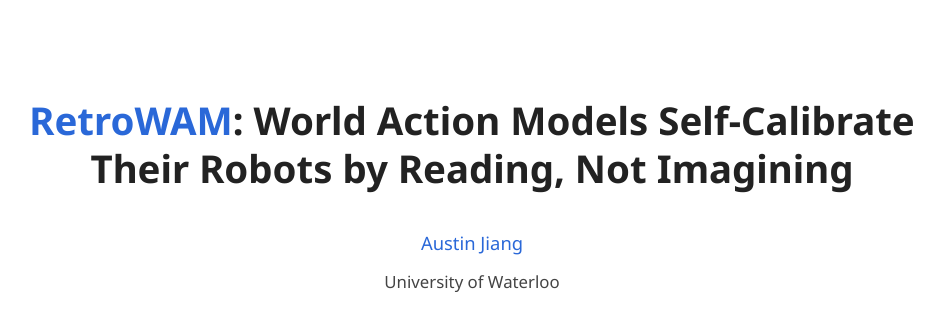
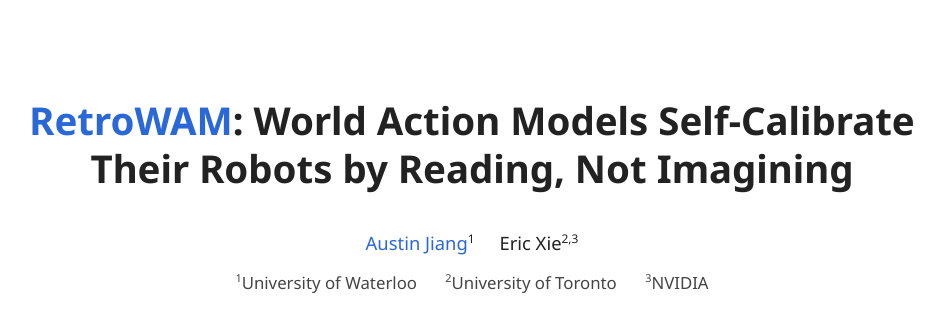
Before and after one commit to retro-wam/retro-wam.github.io, a plain HTML site: page index.html in a window 1280 px wide. Shown: the top 329 px of the page, without its empty margins (168-1112 px from the left). Drawn offline with Linux system fonts and the light colour scheme; some icons are missing.

Commit message:
Authors: add Eric Xie (University of Toronto, NVIDIA)
Header, BibTeX and the link thumbnail (og:image ?v=4).

Co-Authored-By: Claude Opus 5.5 <noreply@anthropic.com>

```diff
--- a/index.html
+++ b/index.html
@@ -9,12 +9,12 @@
   <meta property="og:title" content="RetroWAM: World Action Models Self-Calibrate Their Robots by Reading, Not Imagining">
   <meta property="og:description" content="A world action model, run in reverse on the real video, reads what the robot actually did and calibrates the robot online.">
   <meta property="og:url" content="https://retro-wam.github.io/">
-  <meta property="og:image" content="https://retro-wam.github.io/static/images/thumbnail.png?v=3">
+  <meta property="og:image" content="https://retro-wam.github.io/static/images/thumbnail.png?v=4">
   <meta property="og:image:width" content="2400">
   <meta property="og:image:height" content="1256">
-  <meta property="og:image:alt" content="RetroWAM project page: title, author, and a frozen world action model next to RetroWAM on the same LIBERO task with the robot's command frame turned by 90 degrees">
+  <meta property="og:image:alt" content="RetroWAM project page: title, authors, and a frozen world action model next to RetroWAM on the same LIBERO task with the robot's command frame turned by 90 degrees">
   <meta name="twitter:card" content="summary_large_image">
-  <meta name="twitter:image" content="https://retro-wam.github.io/static/images/thumbnail.png?v=3">
+  <meta name="twitter:image" content="https://retro-wam.github.io/static/images/thumbnail.png?v=4">
   <!-- Tab icon: the paper name's initial. Bump ?v= when the icon changes; browsers cache favicons hard. -->
   <link rel="icon" href="static/images/favicon-32.png?v=2" type="image/png" sizes="32x32">
   <link rel="icon" href="static/images/favicon.svg?v=2" type="image/svg+xml">
@@ -33,10 +33,13 @@
   <h1 class="title"><span class="name">RetroWAM</span>: World Action Models Self-Calibrate<br class="br-wide"> Their Robots by Reading, Not Imagining</h1>
 
   <p class="authors">
-    <span class="author"><a href="https://austinjiang.com" target="_blank" rel="noopener">Austin Jiang</a></span>
+    <span class="author"><a href="https://austinjiang.com" target="_blank" rel="noopener">Austin Jiang</a><sup>1</sup></span>
+    <span class="author">Eric Xie<sup>2,3</sup></span>
   </p>
   <p class="affiliations">
-    <span>University of Waterloo</span>
+    <span><sup>1</sup>University of Waterloo</span>
+    <span><sup>2</sup>University of Toronto</span>
+    <span><sup>3</sup>NVIDIA</span>
   </p>
 
   <div class="buttons">
@@ -273,7 +276,7 @@
     <h2>BibTeX</h2>
 <pre class="bibtex"><code>@article{jiang2026retrowam,
   title   = {RetroWAM: World Action Models Self-Calibrate Their Robots by Reading, Not Imagining},
-  author  = {Jiang, Austin},
+  author  = {Jiang, Austin and Xie, Eric},
   year    = {2026}
 }</code></pre>
   </section>
```
Also changed, not shown: static/images/thumbnail.png.
